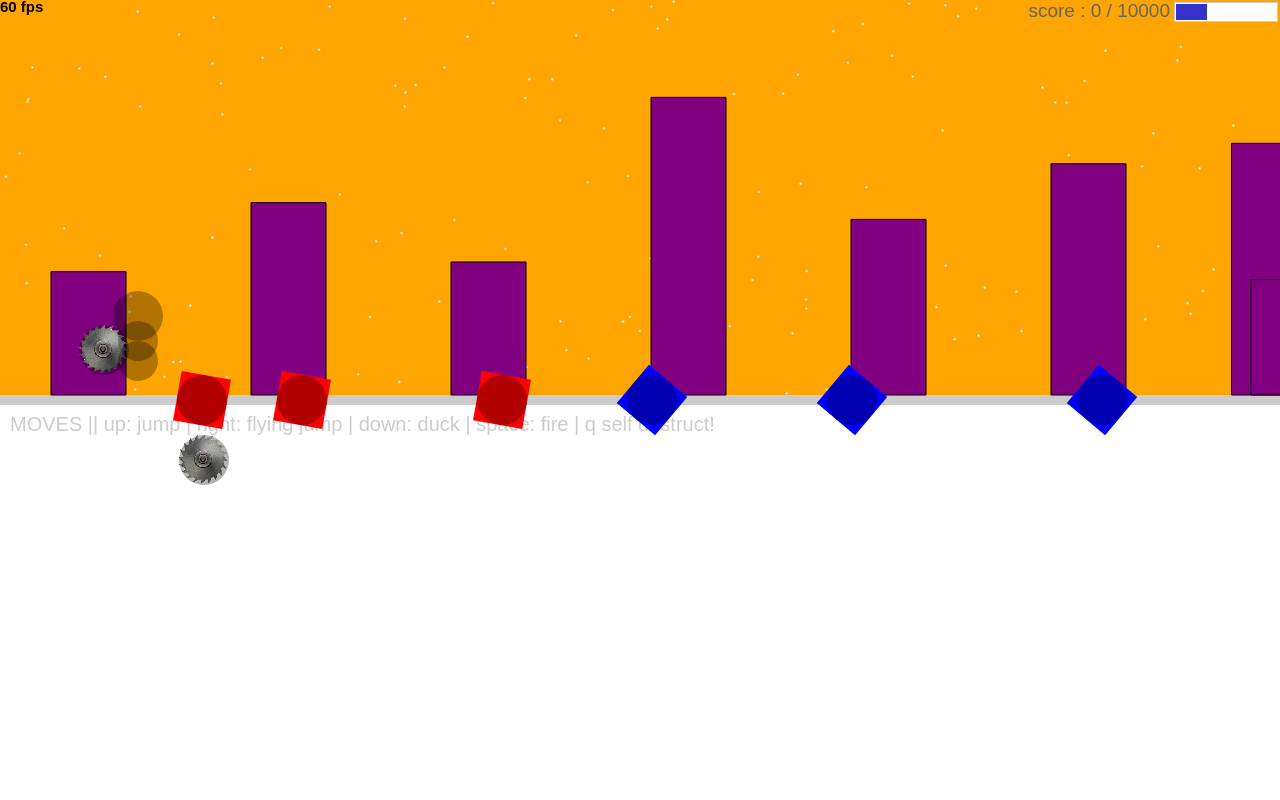
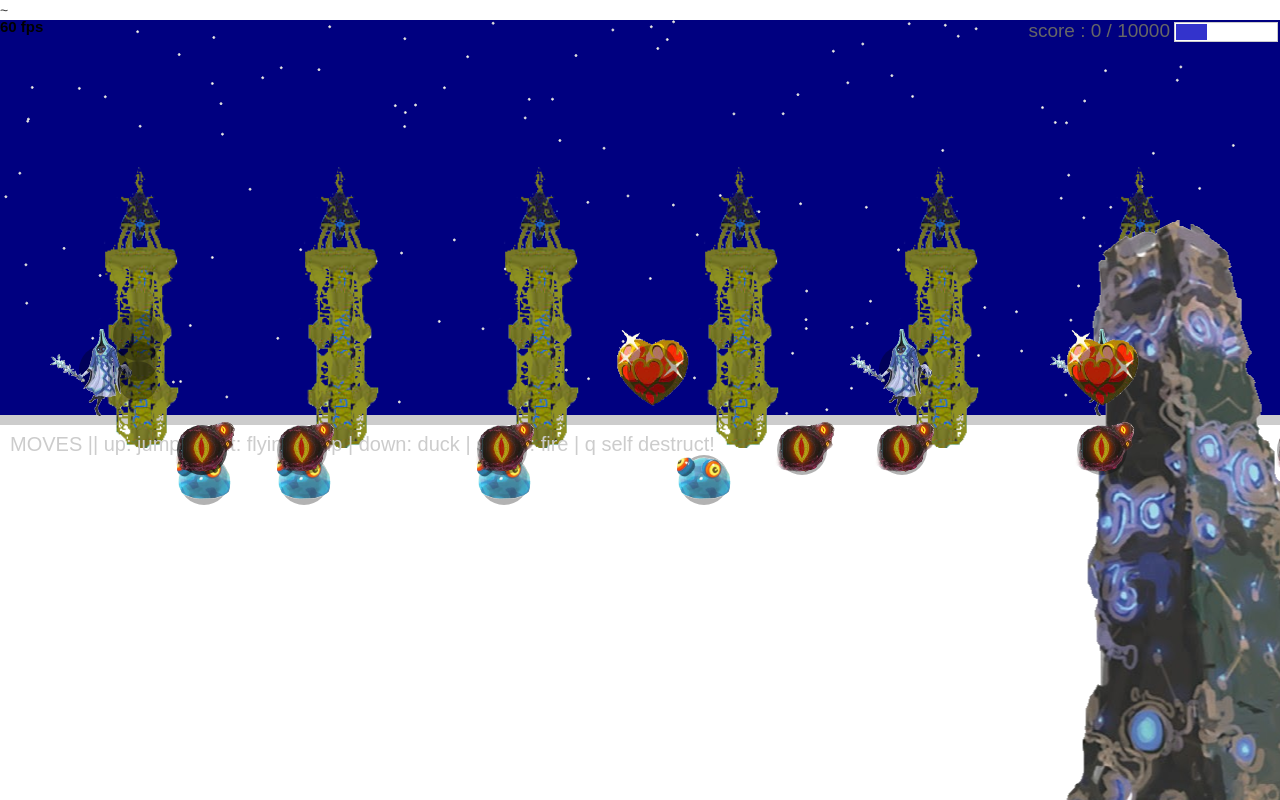
Before and after one commit to blazelacombe/blazelacombe..github.io, a website: page projects/runtime/index.html in a window 1280 px wide. Drawn offline with Linux system fonts and the light colour scheme; animation ran at ten frames a second.

Commit message:
Added custm images in place of the regular enemies, obastacles, tree, buldings, and rewards

```diff
--- a/projects/runtime/index.html
+++ b/projects/runtime/index.html
@@ -1,4 +1,4 @@
-<!doctype html>
+~<!doctype html>
 <html>
     <head>
         <meta charset="utf-8">
--- a/projects/runtime/js/init.js
+++ b/projects/runtime/js/init.js
@@ -33,7 +33,7 @@ var init = function (window) {
 
     // TODO 2 : add background
 
-    var background = opspark.makeBackground(app,ground);
+    var background = opspark.makeBackground(app,ground); // creates a variable as a place holder for our
     view.addChild(background);
 
     var help = draw.textfield('MOVES || up: jump | right: flying jump | down: duck | space: fire | q self destruct!',
@@ -74,7 +74,7 @@ var init = function (window) {
 
     // TODO 1 : add a heads-up display to game
     var hud = opspark.makeHud();// created a variable called hud that holds the data for the hud
-    view.addChild(hud);// add the hud to the canvas and make i viewable
+    view.addChild(hud);// add the hud to the canvas and make it viewable
     window.hud = hud;// registers the hud in the window
 
 
--- a/projects/runtime/js/level01.js
+++ b/projects/runtime/js/level01.js
@@ -12,13 +12,15 @@ var level01 = function (window) {
         // this data will allow us to define all of the
         // behavior of our game
         var levelData = {
-            "name": "Robot Romp",
+            "name": "Boot-Leg Nintendo",
             "number": 1,
             "speed": -3,
             "gameItems": [
                 { "type": "sawblade", "x": 400, "y": groundY },
                 { "type": "sawblade", "x": 600, "y": groundY },
                 { "type": "sawblade", "x": 900, "y": groundY },
+                { "type": "enemy", "x": 900, "y": groundY },
+
             ]
         };
         window.levelData = levelData;
@@ -31,24 +33,34 @@ var level01 = function (window) {
 
 function createSawBlade (sawX, sawY){
 
-        var hitZoneSize = 25;
-    var damageFromObstacle = 69;
-    var sawBladeHitZone = game.createObstacle(hitZoneSize, damageFromObstacle);
-    sawBladeHitZone.x = sawX;
-    sawBladeHitZone.y = sawY;
-    game.addGameItem(sawBladeHitZone);
-    var obstacleImage = draw.bitmap('img/sawblade.png');
-    obstacleImage.x = -26
-    obstacleImage.y = -26
+        var hitZoneSize = 25;// sets the size of the area that collisions will impact
+    var damageFromObstacle = 69;// place holder to contain the value for how much the healthbar decreases on collison
+    var sawBladeHitZone = game.createObstacle(hitZoneSize, damageFromObstacle);// creates the hitzone for the obstacle
+    sawBladeHitZone.x = sawX;// contains the value for where the hitzone will appear on a left to right scale
+    sawBladeHitZone.y = sawY;// contains the vallue for
+    game.addGameItem(sawBladeHitZone); // pushes this value to the "game" array.
+    var obstacleImage = draw.bitmap('img/download (4).png'); // places an image on the screen
+    obstacleImage.x = -30 //controls the left and right motion of the image
+    obstacleImage.y = -25//controls the up and down motion of the image
     sawBladeHitZone.addChild(obstacleImage);
 
-    var enemy = game.createGameItem('enemy',25);
-    var redSquare = draw.rect(50,50,'red');
-    redSquare.x = -25;
-    redSquare.y = -25;
-    enemy.addChild(redSquare);
-    enemy.x = 400;
-    enemy.y = groundY-50
+
+}
+
+function createSawBlade2 (sawX, sawY){
+
+    var hitZoneSize = 25;// sets the size of the area that collisions will impact
+var damageFromObstacle = 69;// place holder to contain the value for how much the healthbar decreases on collison
+var sawBladeHitZone = game.createObstacle(hitZoneSize, damageFromObstacle);// creates the hitzone for the obstacle
+sawBladeHitZone.x = sawX;// contains the value for where the hitzone will appear on a left to right scale
+sawBladeHitZone.y = sawY;// contains the vallue for
+game.addGameItem(sawBladeHitZone); // pushes this value to the "game" array.
+var obstacleImage = draw.bitmap('img/Flying.png'); // places an image on the screen
+obstacleImage.x = -120 //controls the left and right motion of the image
+obstacleImage.y = -190//controls the up and down motion of the image
+sawBladeHitZone.addChild(obstacleImage);
+
+
 }
 
 function createMyObstacle(x,y) {
@@ -86,15 +98,15 @@ function createEnemy (x,y){
 
 
  var enemy = game.createGameItem('enemy',25);
-    var redSquare = draw.rect(50,50,'red');
-    redSquare.x = -25;
-    redSquare.y = -25;
+    var redSquare = draw.bitmap('img/eyeball.png');
+    redSquare.x = -90;
+    redSquare.y = -80;
     enemy.addChild(redSquare);
     enemy.x = x;
     enemy.y = y
     game.addGameItem(enemy);
     enemy.velocityX = -1;
-    enemy.rotationalVelocity = 10;
+    enemy.rotationalVelocity = 0;
 
 
     enemy.onPlayerCollision = function() {
@@ -114,15 +126,15 @@ function createEnemy (x,y){
 
 function createReward(x,y){
     var reward = game.createGameItem('reward',25);
-    var blueSquare = draw.rect(50,50,'blue');
-    blueSquare.x = -25;
-    blueSquare.y = -25;
+    var blueSquare = draw.bitmap("img/Heart.png");
+    blueSquare.x = -40;
+    blueSquare.y = -40;
     reward.addChild(blueSquare);
     reward.x = x;
-    reward.y = y
+    reward.y = y;
     game.addGameItem(reward);
     reward.velocityX = -1;
-    reward.rotationalVelocity = -5;
+    reward.rotationalVelocity = 0;
 
 
     reward.onPlayerCollision = function() {
@@ -139,16 +151,41 @@ function createReward(x,y){
 
 
 createSawBlade(450,450);
-createSawBlade(700, 350);
 createSawBlade(800, 460);
+createSawBlade(450 + 1600,450);
+createSawBlade(800 + 1600, 460);
+createSawBlade(450 + 1800,450);
+createSawBlade(800 + 100, 460);
+createSawBlade(800 + 300, 460);
+createSawBlade(800+ 500, 460);
 
-createEnemy(500,400);
-createEnemy(600,400);
-createEnemy(800,400);
 
-createReward(950,400);
-createReward(1150,400);
-createReward(1400,400);
+
+createSawBlade2(700, 350);
+createSawBlade2(700 + 800, 350);
+createSawBlade2(700 + 1000, 350);
+createSawBlade2(700 + 2800, 350);
+createSawBlade2(700, + 1500, 350);
+createSawBlade2(700 + 3800, 350);
+
+createEnemy(500,430);
+createEnemy(600, 430);
+createEnemy(800,430);
+createEnemy(1600,430);
+createEnemy(2400,430);
+createEnemy(500,430);
+
+
+createEnemy(500,430);
+createEnemy(600 + 600, 430);
+createEnemy(800+ 600,430);
+createEnemy(1600+ 600,430);
+createEnemy(2400+ 600,430);
+createEnemy(500+ 600,430);
+
+createReward(950,350);
+createReward(1850,350);
+createReward(1400,350);
 //createMyObstacle(100,200);
         // DO NOT EDIT CODE BELOW HERE
     }
--- a/projects/runtime/js/view/background.js
+++ b/projects/runtime/js/view/background.js
@@ -38,7 +38,7 @@ var background = function (window) {
             // TODO: 2 - Part 2
             // this fills the background with a obnoxious yellow
             // you should modify this to suit your game
-            var backgroundFill = draw.rect(canvasWidth,groundY,'orange'); // creates a variable called background fill, and staores a rectangle that acts as our background
+            var backgroundFill = draw.rect(canvasWidth,groundY,'navy'); // creates a variable called background fill, and staores a rectangle that acts as our background
             background.addChild(backgroundFill);// adds the bcakground to the canvas so we can se it
 
             // TODO: 3 - Add a moon and starfield
@@ -51,7 +51,7 @@ var background = function (window) {
 
             }
 
-            var moon = draw.bitmap('img/moon.png');
+            var moon = draw.bitmap('img/BloodMoon.png');
             moon.x = 1600;
             moon.y = 50;
             moon.scaleX = .75;
@@ -65,18 +65,18 @@ var background = function (window) {
 
 
             for(var i=0;i<10;++i) {
-                var buildingHeight = 200 * Math.random(12, 300) + 100;
-                var building = draw.rect(75,buildingHeight,'purple','Black',1);
+                var buildingHeight = 200 ;
+                var building = draw.bitmap('img/Tower.png');
                 building.x = 200*i;
-                building.y = groundY-buildingHeight;
+                building.y = groundY-buildingHeight - 50;
                 background.addChild(building);
                 buildings.push(building);
             }
 
             // TODO 4: Part 1 - Add a tree
-            tree = draw.bitmap('img/tree.png');
+            tree = draw.bitmap('img/BotW_Giant_Column_Render.png');
             tree.x = 1300;
-            tree.y = 250;
+            tree.y = 200;
             background.addChild(tree);
             tree.scaleX
             tree.scaleY
@@ -92,7 +92,7 @@ var background = function (window) {
             var groundY = ground.y;
 
             // TODO 4: Part 2 - Move the tree!
-            tree.x = tree.x - 0;
+            tree.x = tree.x - .8;
 
             if(tree.x < -200){
                 tree.x = canvasWidth;
```
Also changed, not shown: projects/runtime/img/BloodMoon.png (added), projects/runtime/img/BotW_Giant_Column_Render.png (added), projects/runtime/img/Flying.png (added), projects/runtime/img/Heart.png (added), projects/runtime/img/Tower.png (added), projects/runtime/img/download (2).png (added), projects/runtime/img/download (4).png (added), projects/runtime/img/eyeball.png (added), projects/runtime/img/images(1).png (added).
